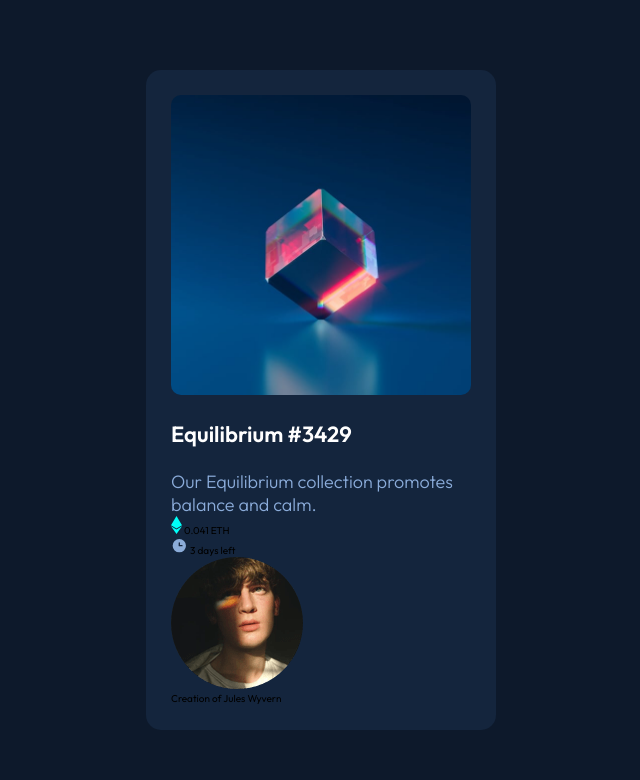
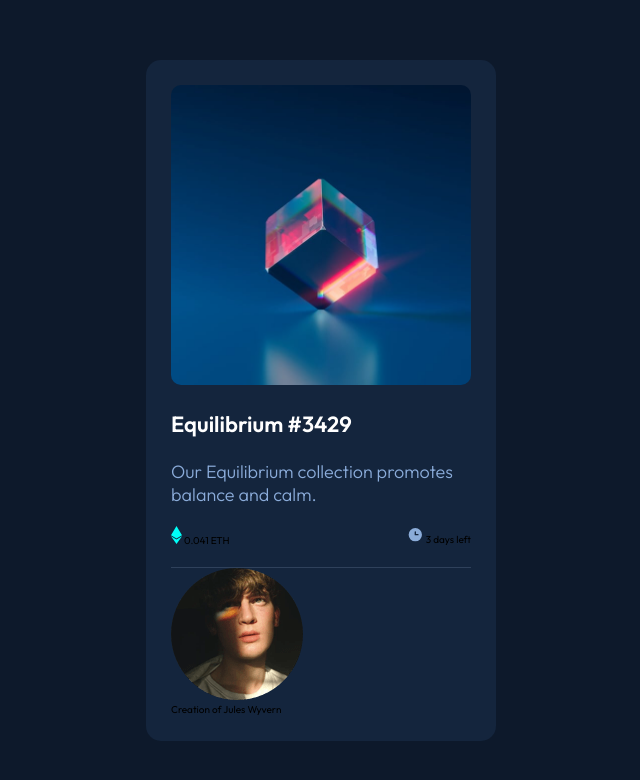
Before and after one commit to kaidapetal0315/nft-preview-card, a plain HTML site: page index.html in a window 1280 px wide. Shown: the whole page, without its empty margins (319-959 px from the left). Drawn offline with Linux system fonts and the light colour scheme.

Commit message:
price box style

```diff
--- a/style.css
+++ b/style.css
@@ -86,3 +86,11 @@ main {
   font-weight: 300;
   color: var(--soft-blue);
 }
+
+.price-box {
+  display: flex;
+  align-items: center;
+  justify-content: space-between;
+  padding: 2rem 0;
+  border-bottom: 1px solid var(--line-blue);
+}
```
